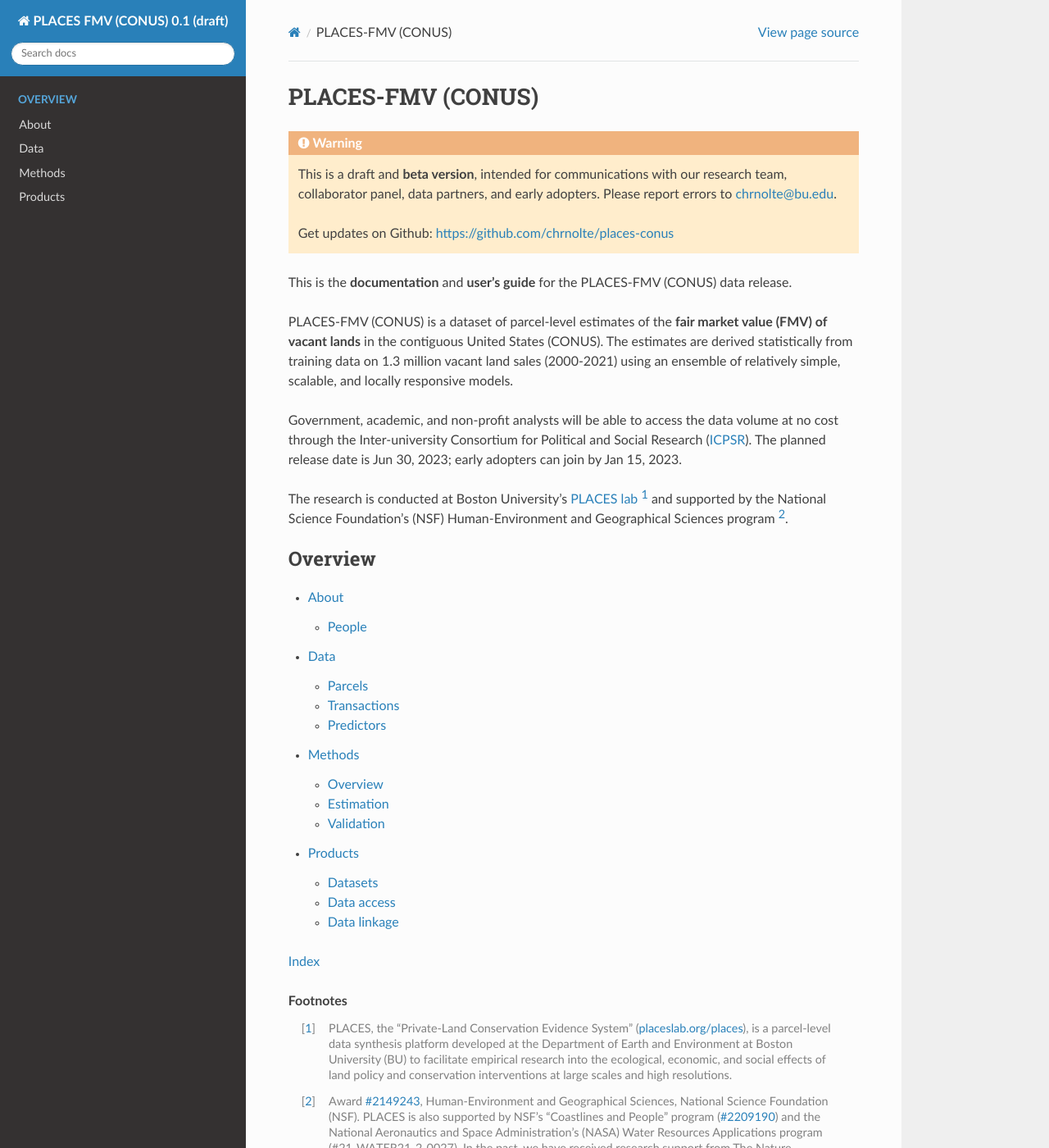
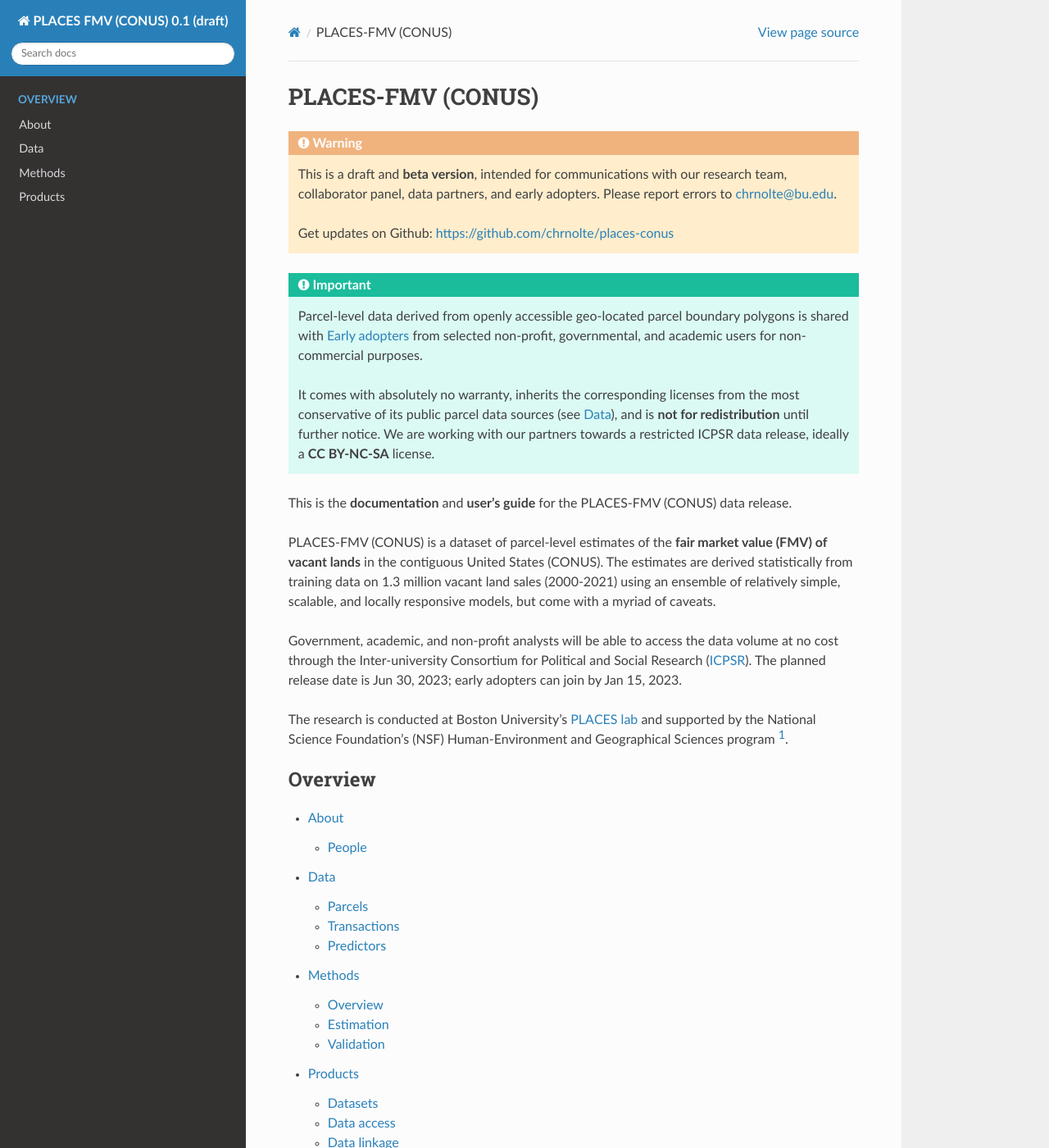
Before and after one commit to chrnolte/places-conus, a Sphinx documentation site: the page built from docs/index.rst, in a window 1280 px wide and 1400 px high. Shown: the whole window at 82% size. Built offline with Sphinx 7.4.7 and the Read the Docs theme 2.0.0, drawn with Linux system fonts in a browser that asks for light colours; some of the changed text lies outside the part shown.

Commit message:
Last update before early adopter workshop

```diff
--- a/docs/index.rst
+++ b/docs/index.rst
@@ -6,13 +6,18 @@
 
    Get updates on Github: `<https://github.com/chrnolte/places-conus>`_
 
+.. important::
+   Parcel-level data derived from openly accessible geo-located parcel boundary polygons is shared with :any:`Early adopters` from selected non-profit, governmental, and academic users for non-commercial purposes.
+
+   It comes with absolutely no warranty, inherits the corresponding licenses from the most conservative of its public parcel data sources (see :ref:`Data`), and is **not for redistribution** until further notice. We are working with our partners towards a restricted ICPSR data release, ideally a **CC BY-NC-SA** license.
+
 This is the **documentation** and **user's guide** for the PLACES-FMV (CONUS) data release.
 
-PLACES-FMV (CONUS) is a dataset of parcel-level estimates of the **fair market value (FMV) of vacant lands** in the contiguous United States (CONUS). The estimates are derived statistically from training data on 1.3 million vacant land sales (2000-2021) using an ensemble of relatively simple, scalable, and locally responsive models.
+PLACES-FMV (CONUS) is a dataset of parcel-level estimates of the **fair market value (FMV) of vacant lands** in the contiguous United States (CONUS). The estimates are derived statistically from training data on 1.3 million vacant land sales (2000-2021) using an ensemble of relatively simple, scalable, and locally responsive models, but come with a myriad of caveats.
 
 Government, academic, and non-profit analysts will be able to access the data volume at no cost through the Inter-university Consortium for Political and Social Research (`ICPSR <https://www.icpsr.umich.edu/web/pages/>`_). The planned release date is Jun 30, 2023; early adopters can join by Jan 15, 2023.
 
-The research is conducted at Boston University's `PLACES lab <https://placeslab.org>`_ [#f1]_ and supported by the National Science Foundation's (NSF) Human-Environment and Geographical Sciences program [#f2]_.
+The research is conducted at Boston University's `PLACES lab <https://placeslab.org>`_ and supported by the National Science Foundation's (NSF) Human-Environment and Geographical Sciences program [#f1]_.
 
 .. toctree::
    :maxdepth: 2
@@ -27,12 +32,10 @@
 
 .. rubric:: Footnotes
 
-.. [#f1] PLACES, the "Private-Land Conservation Evidence System" (`placeslab.org/places <https://placeslab.org/places>`_), is a parcel-level data synthesis platform developed at the Department of Earth and Environment at Boston University (BU) to facilitate empirical research into the ecological, economic, and social effects of land policy and conservation interventions at large scales and high resolutions.
-
-.. [#f2] Award `#2149243 <https://www.nsf.gov/awardsearch/showAward?AWD_ID=2149243>`_, Human-Environment and Geographical Sciences, National Science Foundation (NSF). PLACES is also supported by NSF's "Coastlines and People" program (`#2209190 <https://www.nsf.gov/awardsearch/showAward?AWD_ID=2209190>`_) and the National Aeronautics and Space Administration's (NASA) Water Resources Applications program (#21-WATER21-2-0027). In the past, we have received research support from The Nature Conservancy and Boston University's Rafik B. Hariri Institute for Computing and Computational Science and Engineering.
+.. [#f1] Award `#2149243 <https://www.nsf.gov/awardsearch/showAward?AWD_ID=2149243>`_, Human-Environment and Geographical Sciences, National Science Foundation (NSF). PLACES is also supported by NSF's "Coastlines and People" program (`#2209190 <https://www.nsf.gov/awardsearch/showAward?AWD_ID=2209190>`_) and the National Aeronautics and Space Administration's (NASA) Water Resources Applications program (#21-WATER21-2-0027). In the past, we have received research support from The Nature Conservancy and Boston University's Rafik B. Hariri Institute for Computing and Computational Science and Engineering.
 
 .. note::
    Data for the first phase of this research (Aug 1, 2022 - Sep 30, 2023) provided by `Zillow <https://www.zillowgroup.com/>`_ through the Zillow Transaction and Assessment Dataset (ZTRAX). More information can be found at `<http://www.zillow.com/ztrax>`_. The results and opinions are those of the author(s) and do not reflect the position of Zillow Group.
 
 .. note::
-   We thank Regrid's `Data with Purpose <https://regrid.com/purpose>`_ program, which provides access to nonprofit researchers on a "pay what you can" basis. For two thirds of CONUS counties, PLACES-FMV (CONUS) is based on Regrid parcel data. (For the remaining counties, you can find publicy parcel boundary data online at no cost.)
+   We thank Regrid's `Data with Purpose <https://regrid.com/purpose>`_ program, which provides access to nonprofit researchers on a "pay what you can" basis. For two thirds of CONUS counties, PLACES-FMV (CONUS) is based on Regrid parcel data. For the remaining counties, publicy parcel boundary data is openly available online).
```
